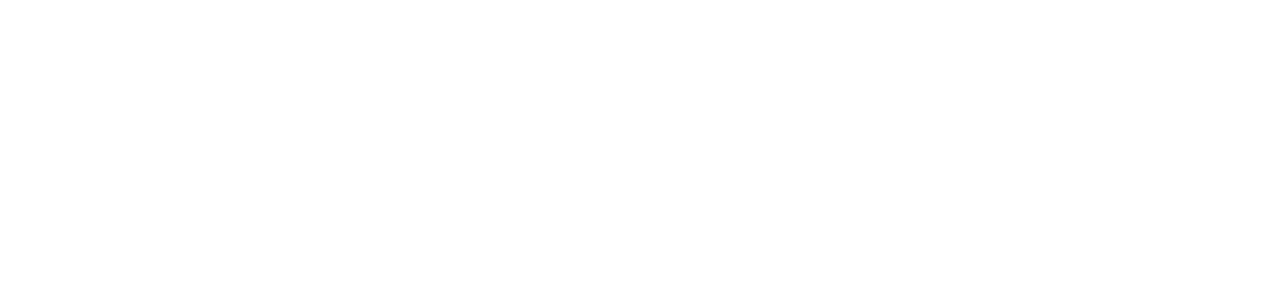
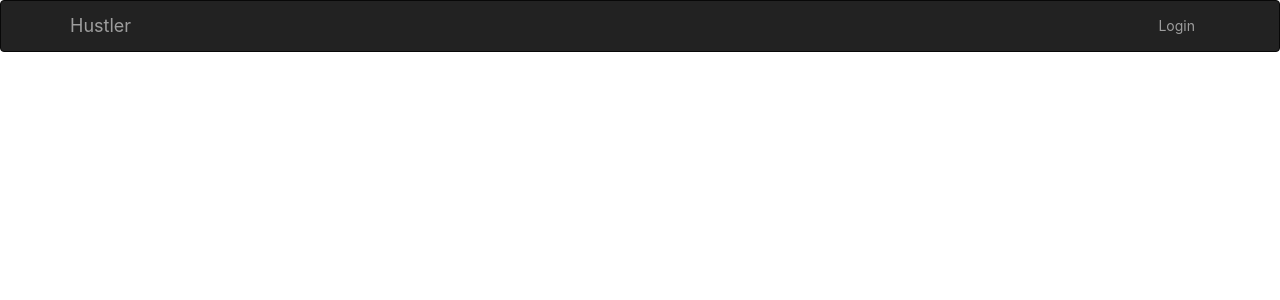
Before and after one commit to mmacdonald1/hustler-frontend, a React (Create React App) app: page / in a window 1280 px wide. Shown: the top 300 px of the page. Built offline with nearby package versions, Linux system fonts and the light colour scheme.

Commit message:
added login logout nav

```diff
--- a/src/App.js
+++ b/src/App.js
@@ -1,6 +1,7 @@
-import React, { Component } from 'react';
+import React, { Component, Fragment } from 'react';
 import HomeContainer from './containers/HomeContainer'
 import Profile from './components/Profile'
+import MainNav from './components/MainNav'
 import './App.css';
 import {BrowserRouter, Route, Redirect, Switch} from 'react-router-dom'
 
@@ -38,6 +39,8 @@ class App extends Component {
   render() {
     return (
       <BrowserRouter>
+          <Fragment>
+            <MainNav logged_in={!!this.state.currentUser} logout = {this.logout}/>
             <Switch>
               <Route exact path="/profile" render={()=> <Profile currentUser={this.state.currentUser}/>} />
               <Route exact path="/login" render={()=>this.state.currentUser?
@@ -46,6 +49,7 @@ class App extends Component {
               }
               />
             </Switch>
+          </Fragment>
       </BrowserRouter>
     );
   }
--- /dev/null
+++ b/src/components/MainNav.js
@@ -0,0 +1,40 @@
+import React from 'react'
+import {NavLink, withRouter} from "react-router-dom"
+import {Navbar, Nav, NavItem} from 'react-bootstrap'
+
+const MainNav = (props) =>{
+  console.log(props)
+  // let { location: { pathname } } = props
+  let logged_in = props.logged_in;
+  let logout = props.logout
+  return(
+    <Navbar inverse collapseOnSelect>
+      <Navbar.Header>
+        <Navbar.Brand>
+          <a href="#brand">Hustler</a>
+        </Navbar.Brand>
+        <Navbar.Toggle />
+      </Navbar.Header>
+
+      <Navbar.Collapse>
+      { logged_in ? (
+        <Nav pullRight>
+          <NavItem onClick={logout} href="/logout">
+            Logout
+          </NavItem>
+        </Nav>
+      ) : (
+        <Nav pullRight>
+          <NavItem href="/login">
+            Login
+          </NavItem>
+        </Nav>
+      )
+      }
+
+      </Navbar.Collapse>
+    </Navbar>
+  )
+}
+
+export default withRouter(MainNav)
```
Also changed, not shown: src/components/Nav.js (deleted, +0 -7 lines). Lines whose indentation alone changed are shown as unchanged.
